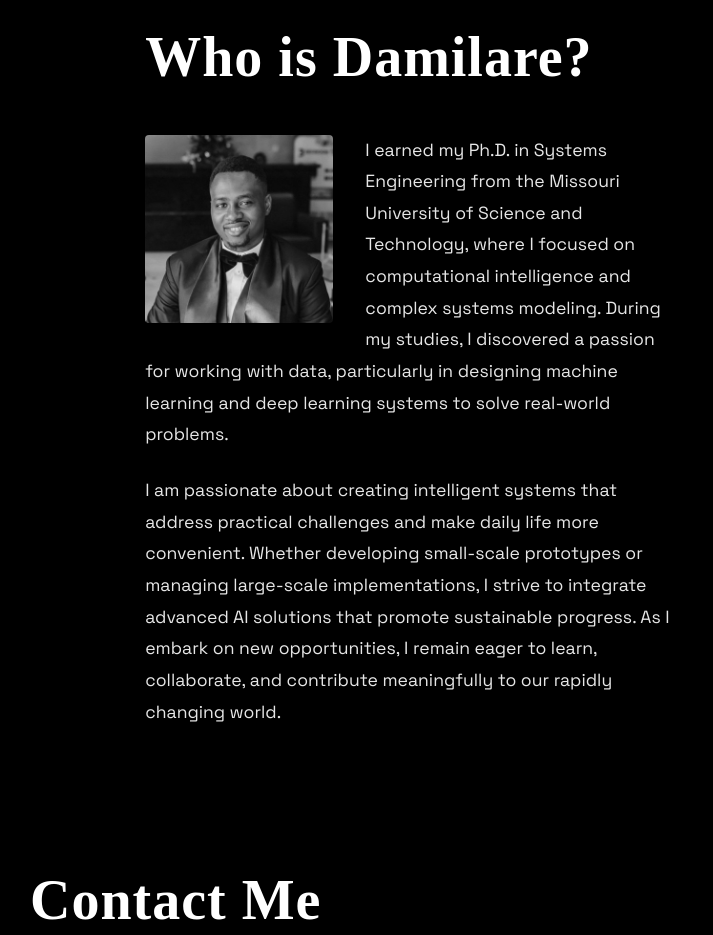
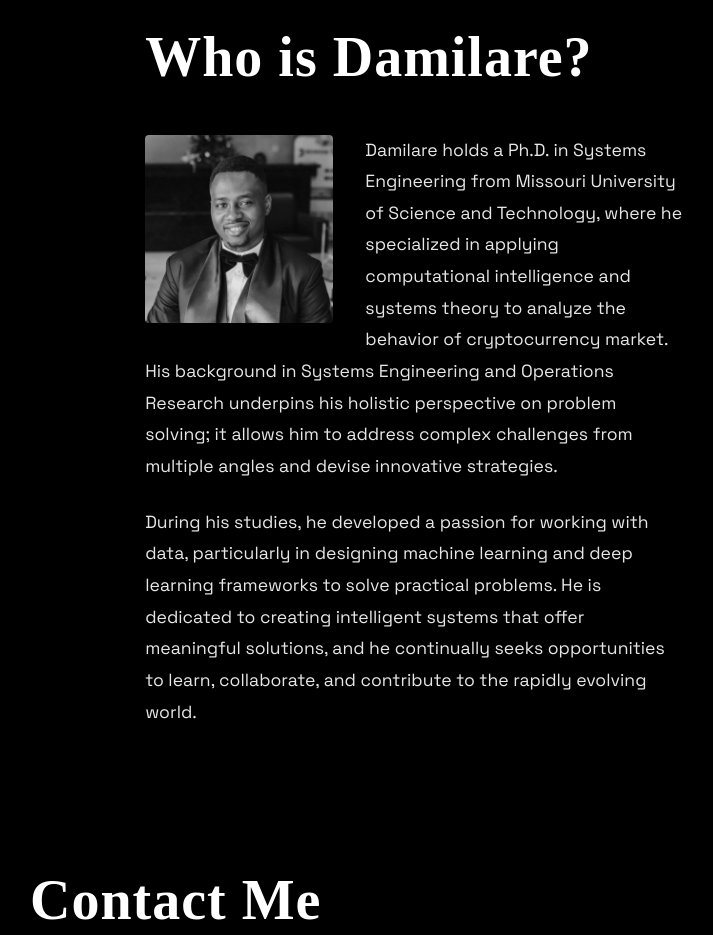
Before and after one commit to Stevenomole/damilare-portfolio, a plain HTML site: page index.html in a window 1280 px wide. Shown: the part 3900-4835 px from the top of the page, without its empty margins (226-939 px from the left). Drawn offline with Linux system fonts and the light colour scheme; a web font is replaced by a local one.

Commit message:
modify the about me section and update my resume

```diff
--- a/index.html
+++ b/index.html
@@ -378,19 +378,17 @@
             <img src="assets/damilare.jpg" alt="Damilare Omole" />
           </div>
           <p>
-            I earned my Ph.D. in Systems Engineering from the Missouri University of Science
-            and Technology, where I focused on computational intelligence and complex systems
-            modeling. During my studies, I discovered a passion for working with data,
-            particularly in designing machine learning and deep learning systems to solve
-            real-world problems.
+            Damilare holds a Ph.D. in Systems Engineering from Missouri University of Science and Technology,
+            where he specialized in applying computational intelligence and systems theory to analyze the behavior of
+            cryptocurrency market. His background in Systems Engineering and Operations Research underpins his
+            holistic perspective on problem solving; it allows him to address complex challenges from multiple angles
+            and devise innovative strategies.
           </p>
           <p>
-            I am passionate about creating intelligent systems that address practical
-            challenges and make daily life more convenient. Whether developing small-scale
-            prototypes or managing large-scale implementations, I strive to integrate
-            advanced AI solutions that promote sustainable progress. As I embark on new
-            opportunities, I remain eager to learn, collaborate, and contribute
-            meaningfully to our rapidly changing world.
+            During his studies, he developed a passion for working with data, particularly in designing machine learning
+            and deep learning frameworks to solve practical problems. He is dedicated to creating intelligent systems
+            that offer meaningful solutions, and he continually seeks opportunities to learn, collaborate, and contribute
+            to the rapidly evolving world.
           </p>
         </div>
       </div>
```
Also changed, not shown: 1 other file.
